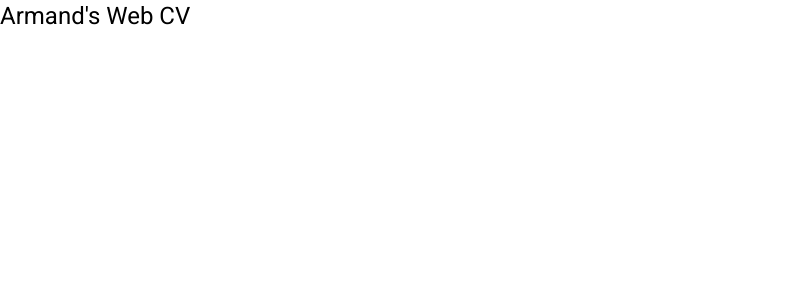
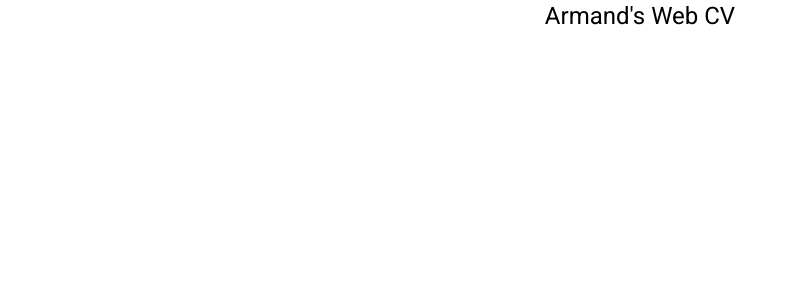
Before and after one commit to ArmandBernard/WebCV, a React (Vite) app: page / in a window 1280 px wide. Shown: the top 300 px of the page, without its empty margins (0-796 px from the left). Built offline with nearby package versions, Linux system fonts and the light colour scheme.

Commit message:
make a width-limiting main container

```diff
--- a/src/App.tsx
+++ b/src/App.tsx
@@ -2,8 +2,10 @@ import "./App.css";
 
 function App() {
   return (
-    <div className="App">
-      <h1>Armand's Web CV</h1>
+    <div className="flex flex-col items-center">
+      <div className="max-w-6xl w-full flex flex-col">
+        <h1 className="self-center">Armand's Web CV</h1>
+      </div>
     </div>
   );
 }
```
